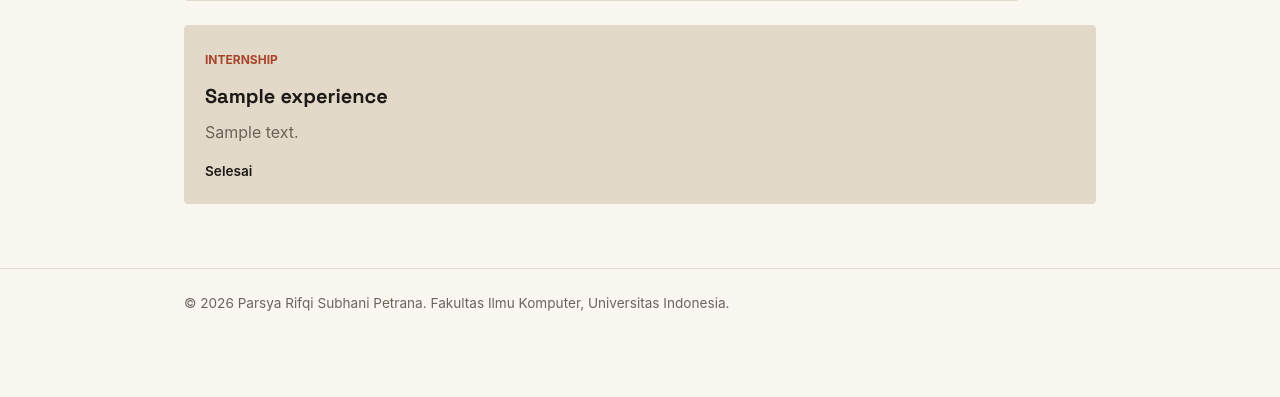
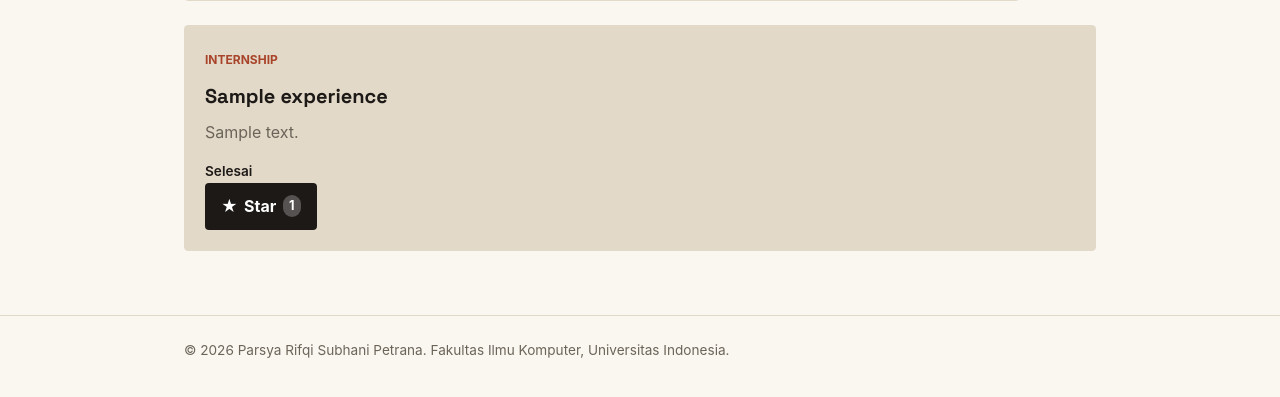
Before and after one commit to parsyarifqi/myportofolio, a Django app: page /experience/ in a window 1280 px wide. Shown: the part 290-687 px from the top of the page. Run offline with Django 5.2, Linux system fonts and the light colour scheme; tables that the repository leaves empty hold one stand-in row (values such as "Sample post").

Commit message:
feat: mengubah fungsi toggle_star pada views.py main agar dapat menghandle fungsi star untuk experience agar menghindari redundansi serta menambahkan templates/componenents/experience_star.html yang menghandle fungsi star serta menambahkan tombol star pada templates experience.html

```diff
--- a/main/urls.py
+++ b/main/urls.py
@@ -23,7 +23,7 @@ urlpatterns = [
     path("register/", register, name="register"),
     path("login/", login_user, name="login"),
     path("logout/", logout_user, name="logout"),
-    path("projects/<uuid:project_id>/star/", toggle_star, name="toggle_star"),
+    path("<str:model_name>/<uuid:object_id>/star/", toggle_star, name="toggle_star"),
 ]
 
 
--- a/main/views.py
+++ b/main/views.py
@@ -5,7 +5,7 @@ from main.models import Education
 from main.models import Project
 from django.contrib import messages
 from django.core import serializers
-from django.http import HttpResponse
+from django.http import Http404, HttpResponse
 from django.shortcuts import get_object_or_404, redirect, render
 from main.forms import ProjectForm, EducationForm, ExperienceForm
 from django.forms import ModelForm, TextInput, Textarea, URLInput, Select
@@ -49,7 +49,7 @@ def show_main(request):
 """
 
 @login_required(login_url="/login/")
-@permission_required("main.create_project", raise_exception=True)
+@permission_required("main.add_project", raise_exception=True)
 def create_project(request):
     if not request.user.is_superuser:
         raise PermissionDenied
@@ -112,6 +112,7 @@ def delete_project(request, project_id):
     return redirect("main:show_projects")
 
 @login_required(login_url="/login/")
+@permission_required("main.change_project", raise_exception=True)
 def update_project(request, project_id):
     project = get_object_or_404(Project, pk=project_id)
 
@@ -134,7 +135,7 @@ def update_project(request, project_id):
 
 #education
 @login_required(login_url="/login/")
-@permission_required("main.create_education", raise_exception=True)
+@permission_required("main.add_education", raise_exception=True)
 def create_education(request):
     if not request.user.is_superuser:
         raise PermissionDenied
@@ -197,6 +198,7 @@ def delete_education(request, education_id):
     return redirect("main:show_education")
 
 @login_required(login_url="/login/")
+@permission_required("main.change_education", raise_exception=True)
 def update_education(request, education_id):
     education = get_object_or_404(Education, pk=education_id)
 
@@ -220,7 +222,7 @@ def update_education(request, education_id):
 
 #experience
 @login_required(login_url="/login/")
-@permission_required("main.create_experience", raise_exception=True)
+@permission_required("main.add_experience", raise_exception=True)
 def create_experience(request):
     if not request.user.is_superuser:
         raise PermissionDenied
@@ -282,6 +284,7 @@ def delete_experience(request, experience_id):
     return redirect("main:show_experience")
 
 @login_required(login_url="/login/")
+@permission_required("main.change_experience", raise_exception=True)
 def update_experience(request, experience_id):
     experience = get_object_or_404(Experience, pk=experience_id)
 
@@ -380,17 +383,32 @@ def logout_user(request):
 - Ketika kamu diarahkan kembali ke halaman utama setelah logout, request.COOKIES.get('last_login') tidak lagi menemukan cookie tersebut, sehingga teks default akan ditampilkan.
 """
 
+MODEL_MAP = {
+    "project" : Project,
+    "experience" : Experience,
+}
+
 @login_required(login_url="/login")
-def toggle_star(request, project_id):
-    project = get_object_or_404(Project, pk=project_id)
+def toggle_star(request, model_name, object_id):
+    model = MODEL_MAP.get(model_name)
+
+    if model is None:
+        raise Http404("model not recognized")
+
+    obj = get_object_or_404(model, pk=object_id)
 
     if request.method == "POST":
-        if request.user in project.starred_by.all():
-            project.starred_by.remove(request.user)
+        if request.user in obj.starred_by.all():
+            obj.starred_by.remove(request.user)
         else:
-            project.starred_by.add(request.user)
+            obj.starred_by.add(request.user)
 
-    return redirect("main:show_projects")
+    return_view = {
+        "project" : "main:show_projects",
+        "experience" : "main:show_experience"
+    }
+
+    return redirect(return_view.get(model_name))
 
 """
 Penjelasan Kode
--- a/static/css/style.css
+++ b/static/css/style.css
@@ -582,7 +582,7 @@ h1, h2, .brand {
     display: inline-flex;
     align-items: center;
     gap: 0.4rem;
-    background: var(--ink);
+    background: #1c1917;
 }
 
 .button-star.is-starred {
--- /dev/null
+++ b/templates/components/experience_star.html
@@ -0,0 +1,10 @@
+<form method="post" action="{% url 'main:toggle_star' 'experience' experience.id %}" class="star-form">
+    {% csrf_token %}
+    <button type="submit"
+            class="button button-star{% if user in project.starred_by.all %} is-starred{% endif %}"
+            title="{% if experience.starred_by.all %}Dibintangi oleh {{ experience.starred_by.all|join:', ' }}{% else %}Jadilah yang pertama memberi star{% endif %}">
+        <span aria-hidden="true">★</span>
+        {% if user in experience.starred_by.all %}Unstar{% else %}Star{% endif %}
+        <span class="star-count">{{ experience.starred_by.count }}</span>
+    </button>
+</form>
--- a/templates/components/project_star.html
+++ b/templates/components/project_star.html
@@ -1,4 +1,4 @@
-<form method="post" action="{% url 'main:toggle_star' project.id %}" class="star-form">
+<form method="post" action="{% url 'main:toggle_star' 'project' project.id %}" class="star-form">
     {% csrf_token %}
     <button type="submit"
             class="button button-star{% if user in project.starred_by.all %} is-starred{% endif %}"
--- a/templates/education.html
+++ b/templates/education.html
@@ -42,6 +42,8 @@
                             {% endif %}
                             {% if user.is_superuser %}
                                 {% include "components/education_delete_modal.html" with education=education %}
+                            {% endif %}
+                            {% if perms.main.change_education %}
                                 <a href="{% url 'main:update_education' education.id %}" class="button">Edit</a>
                             {% endif %}
                         </article>
--- a/templates/experience.html
+++ b/templates/experience.html
@@ -41,8 +41,11 @@
                             {% else %}
                                 <p class="experience-status">Selesai</p>
                             {% endif %}
+                            {% include "components/experience_star.html" with experience=experience %}
                             {% if user.is_superuser %}
-                                {% include "components/experience_delete_modal.html" with experience=experience %}
+                            {% include "components/experience_delete_modal.html" with experience=experience %}
+                            {% endif %}
+                            {% if perms.main.change_experience %}
                                 <a href="{% url 'main:update_experience' experience.id %}" class="button">Edit</a>
                             {% endif %}
                         </article>
--- a/templates/project.html
+++ b/templates/project.html
@@ -47,6 +47,8 @@
                                     {% include "components/project_star.html" with project=project %}
                                     {% if user.is_superuser %}
                                         {% include "components/project_delete_modal.html" with project=project %}
+                                    {% endif %}
+                                    {% if perms.main.change_project %}
                                         <a href="{% url 'main:update_project' project.id %}" class="button">Edit</a>
                                     {% endif %}
                                 </div>
```
